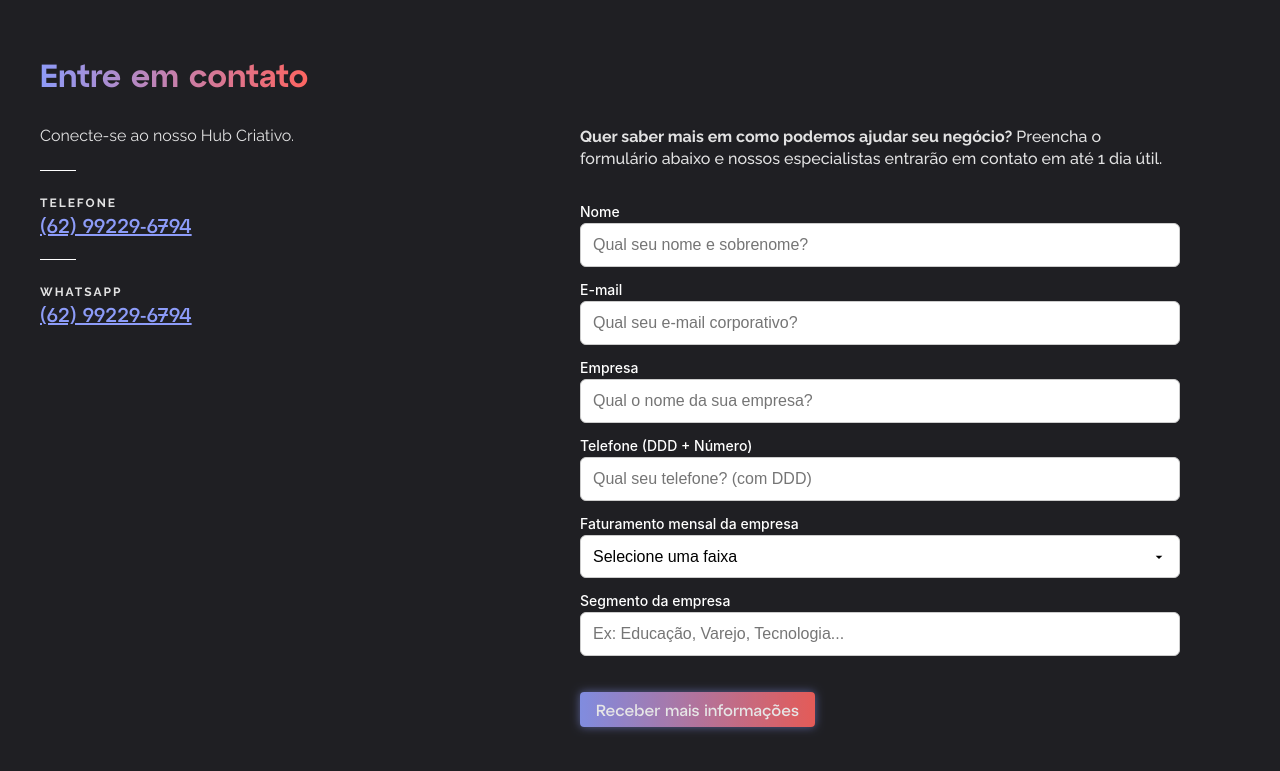
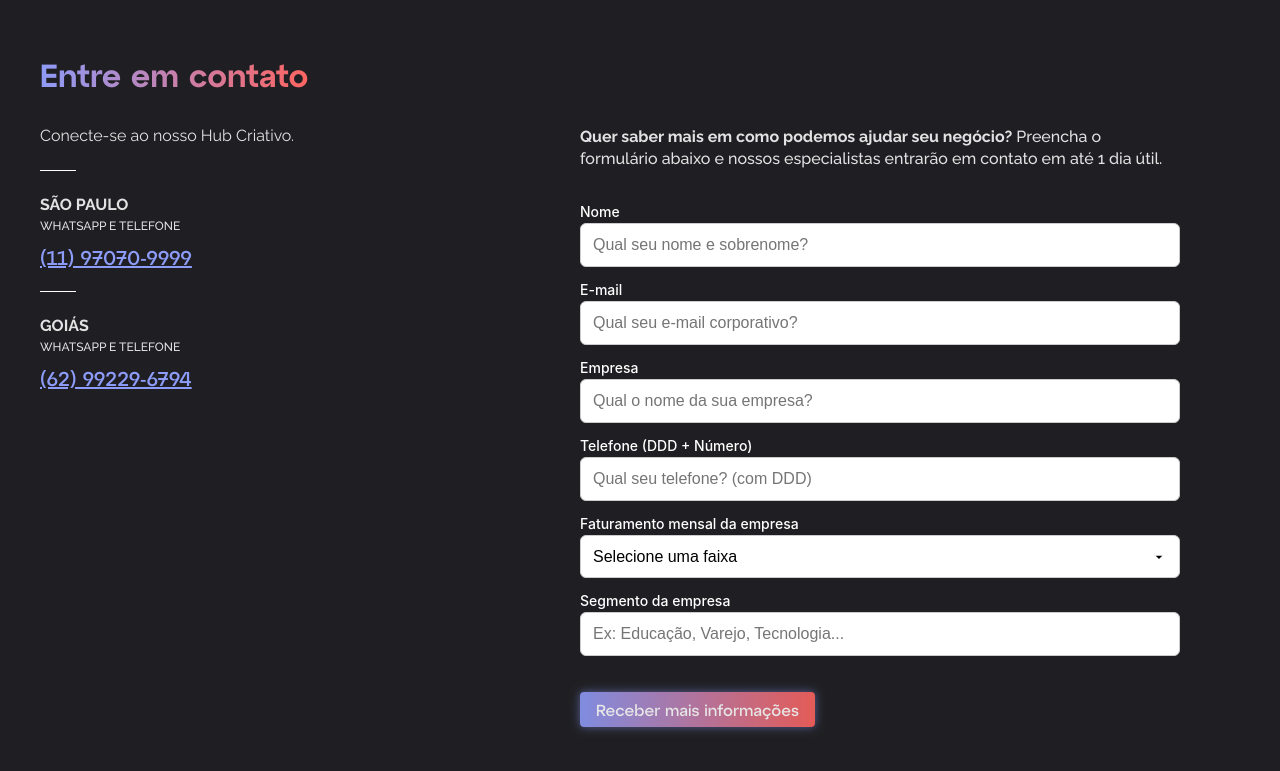
Before and after one commit to brunoruf/agenciagrow, a React (Vite) app: page / in a window 1280 px wide. Shown: the part 4343-5114 px from the top of the page. Built offline with nearby package versions, Linux system fonts and the light colour scheme.

Commit message:
mudanças telefone Sao Paulo e Goias

```diff
--- a/src/components/Contact/index.jsx
+++ b/src/components/Contact/index.jsx
@@ -86,14 +86,14 @@ const Contact = () => {
         <span className="contact-divider"></span>
         <div className="contact-numbers">
           <div>
-            <h4 className="contact-type-title paragraph-sm">Telefone</h4>
-            <a href="tel:+5511912345678" className="title contact-phone">
-              (62) 99229-6794
+            <h4 className="contact-type paragraph-md"><strong>SÃO PAULO</strong><br/><span className='paragraph-sm'>WHATSAPP E TELEFONE</span></h4>
+            <a href="https://wa.me/11970709999" className="title contact-phone" target='_blank'>
+              (11) 97070-9999
             </a>
           </div>
           <span className="contact-divider"></span>
           <div>
-            <h4 className="contact-type-title paragraph-sm">WhatsApp</h4>
+            <h4 className="contact-type paragraph-md"><strong>GOIÁS</strong><br /><span className='paragraph-sm contact-type'>WHATSAPP E TELEFONE</span></h4>
             <a href="https://wa.me/62992296794" className="title contact-phone" target='_blank' >
               (62) 99229-6794
             </a>
--- a/src/components/Contact/style.css
+++ b/src/components/Contact/style.css
@@ -100,6 +100,10 @@
     margin-top: 20px;
 }
 
+.contact-type {
+    margin-bottom: 12px;
+}
+
 
 
 @media (min-width: 992px) {
```
